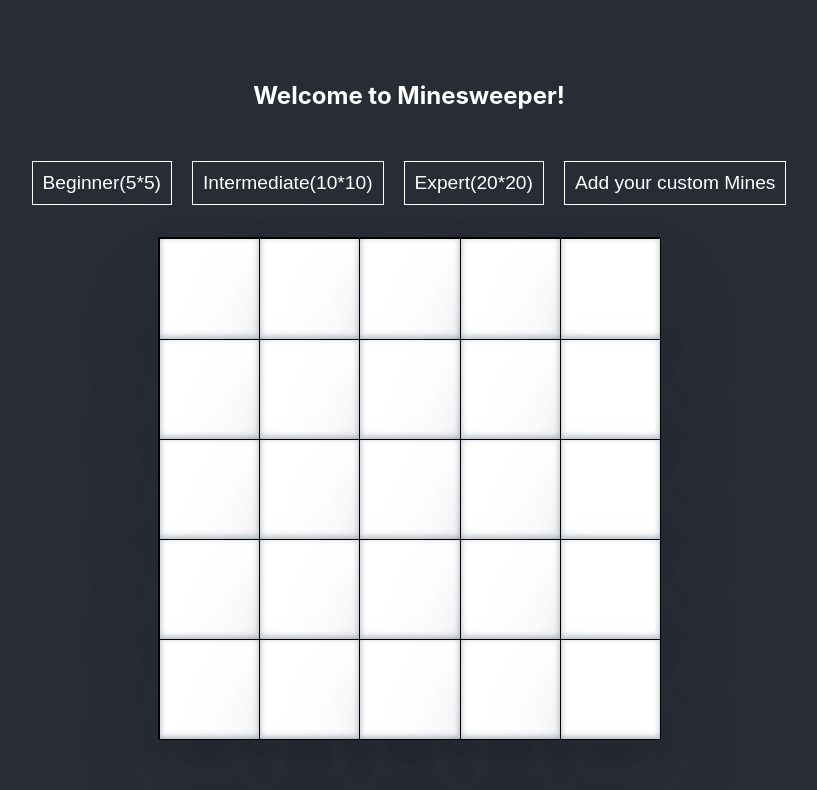
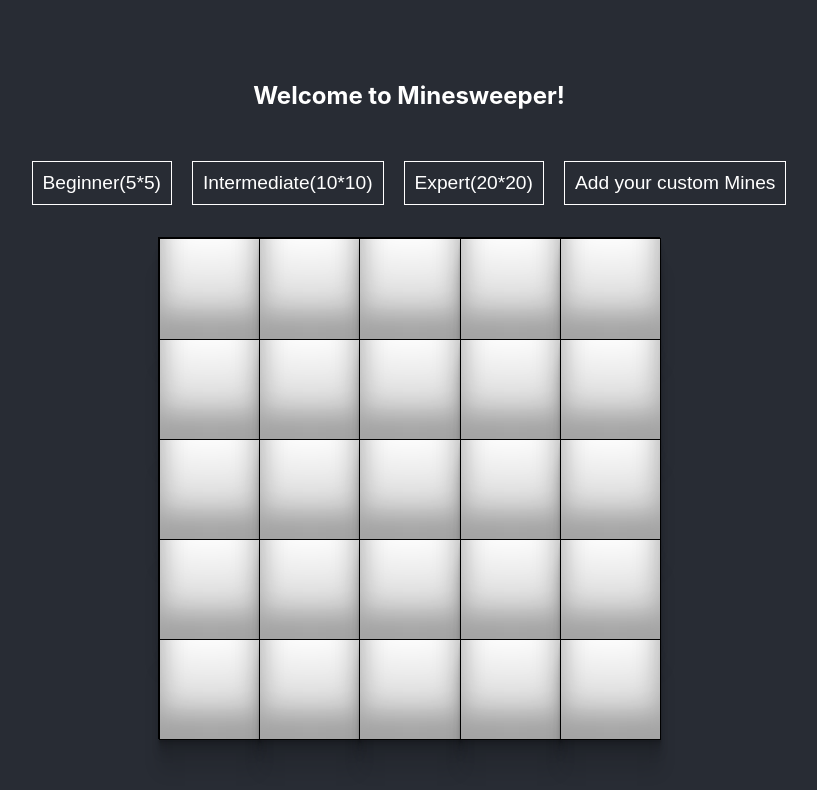
Before and after one commit to musayuksel/minesweeper-react-tdd, a React (Create React App) app: page / in a window 1280 px wide. Both pictures are taken after a click on the button "Beginner(5*5)". Shown: the top 790 px of the page, without its empty margins (231-1048 px from the left). Built offline with nearby package versions, Linux system fonts and the light colour scheme.

Commit message:
Add cell style

```diff
--- a/src/components/Cell.style.css
+++ b/src/components/Cell.style.css
@@ -9,16 +9,16 @@
     font-weight: 600;
     height: 100%;
     width: 100%;
-    box-shadow: rgba(50, 50, 93, 0.25) 0px 50px 100px -20px, rgba(0, 0, 0, 0.3) 0px 30px 60px -30px, rgba(10, 37, 64, 0.35) 0px -2px 6px 0px inset;
+    box-shadow: rgba(0, 0, 0, 0.17) 0px -23px 25px 0px inset, rgba(0, 0, 0, 0.15) 0px -36px 30px 0px inset, rgba(0, 0, 0, 0.1) 0px -79px 40px 0px inset, rgba(0, 0, 0, 0.06) 0px 2px 1px, rgba(0, 0, 0, 0.09) 0px 4px 2px, rgba(0, 0, 0, 0.09) 0px 8px 4px, rgba(0, 0, 0, 0.09) 0px 16px 8px, rgba(0, 0, 0, 0.09) 0px 32px 16px;
 }
 .cell.hidden{
-    color: white;
+    color: rgba(255, 255, 255, 0);
 }
 .cell.empty{
-    color: #6b6b6b;
+    color: #343434;
 }
 .cell.one{
-    color: rgb(105, 105, 255);
+    color: blue;
 }
 .cell.two{
     color: green;
```
